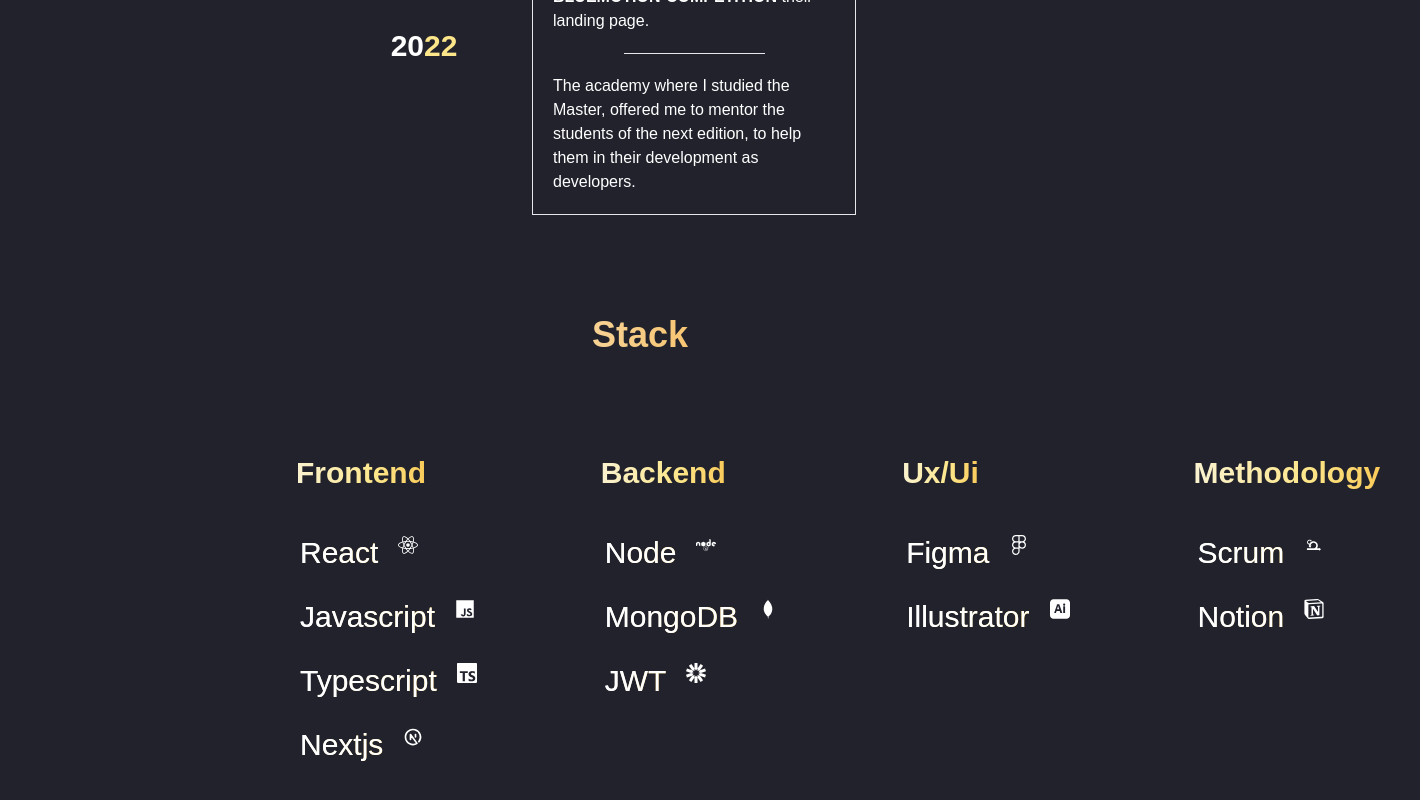
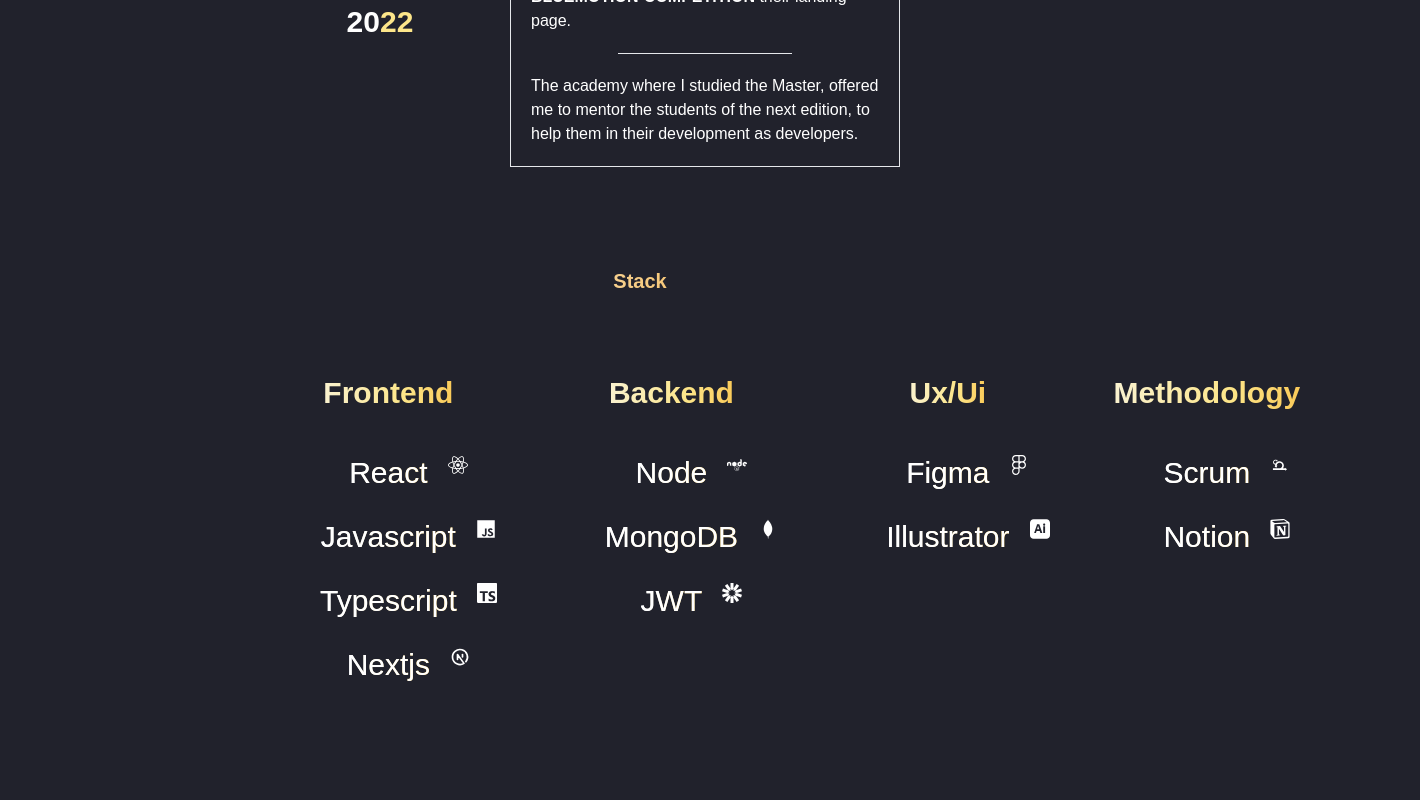
Before and after one commit to Arian1192/Portfolio, a Next.js app: page /about in a window 1280 px wide. Shown: the part 572-1372 px from the top of the page, 1420 px wide, since content can reach past the window. After the commit the page ends 1319 px from the top, so only its background shows below. Built offline with nearby package versions, Linux system fonts and the light colour scheme.

Commit message:
repair isssues

```diff
--- a/components/Navbar.tsx
+++ b/components/Navbar.tsx
@@ -58,7 +58,7 @@
 			</div>
 			{menuOpen && (
 				<motion.div
-					className="w-full  mx-auto text-3xl bg-black"
+					className="w-full mx-auto text-3xl text-white  bg-cyan-800  absolute top-15 left-0 z-50"
 					animate={{
 						scale: [0, 1],
 						x: [-600, 0],
--- a/components/TechnologyCard.tsx
+++ b/components/TechnologyCard.tsx
@@ -95,7 +95,7 @@
 
 	const { typeOfSoftware } = props;
 	return (
-		<div className="w-full  justify-items-start max-sm:w-full p-10">
+		<div className="w-full flex flex-col  items-center max-sm:w-full p-5">
 			<h2
 				className="text-3xl mb-10 font-semibold bg-gradient-to-r bg-clip-text  text-transparent
             from-slate-50 via-amber-200 to-amber-500
--- a/components/TechnologySoftware.tsx
+++ b/components/TechnologySoftware.tsx
@@ -7,7 +7,7 @@
 	console.log(component);
 	return (
 		<div
-			className="flex p-1 flex-row cursor-pointer justify-start gap-5 max-sm:w-full "
+			className=" flex flex-row p-1 ml-10  cursor-pointer justify-start gap-5 max-sm:w-full "
 			onClick={() => handleClick(website)}
 		>
 			<h2 className="text-3xl mb-5 max-sm:text-1xl hover:text-transparent max-sm:text-[16px] bg-clip-text bg-gradient-to-r from-slate-200 to-amber-400">
--- a/pages/about.tsx
+++ b/pages/about.tsx
@@ -52,7 +52,7 @@
 						eye on any new technology.
 					</p>
 				</div>
-				<div className="mx-auto  overflow-hidden p-10 w-3/5 max-lg:w-3/5 max-md:w-[500px] md:w-[900px]max-sm:w-full">
+				<div className="mx-auto  overflow-hidden p-10 w-3/5 max-lg:w-3/5 max-md:w-[500px] md:w-[900px] max-sm:w-full">
 					<div className="w-4/4 flex flex-row p-5  max-md:flex-row   max-sm:flex-col max-sm:w-full">
 						<div className="w-2/6 flex flex-row items-center justify-center">
 							<motion.h4
@@ -90,11 +90,11 @@
 					</div>
 				</div>
 				<div className="mx-auto overflow-hidden p-10 w-3/5 max-sm:w-full">
-					<h2 className="flex flex-row items-center justify-center text-4xl  bg-gradient-to-r text-transparent from-slate-50 bg-clip-text to-amber-500 font-semibold">
+					<h2 className="flex flex-row items-center justify-center text-xl  bg-gradient-to-r text-transparent from-slate-50 bg-clip-text to-amber-500 font-semibold">
 						Stack
 					</h2>
 				</div>
-				<div className="w-3/5 mx-auto max-md:w-11/12 flex flex-row items-start justify-around gap-10 py-5 max-sm:grid grid-cols-2 max-sm:w-full">
+				<div className="w-3/5 mx-auto max-md:w-11/12 flex flex-row items-start justify-around gap-5 py-5 max-sm:grid grid-cols-2 max-sm:w-full">
 					{technology.map((technology) => (
 						<div className="text-white" key={technology.id}>
 							<TechnologyCard
```
